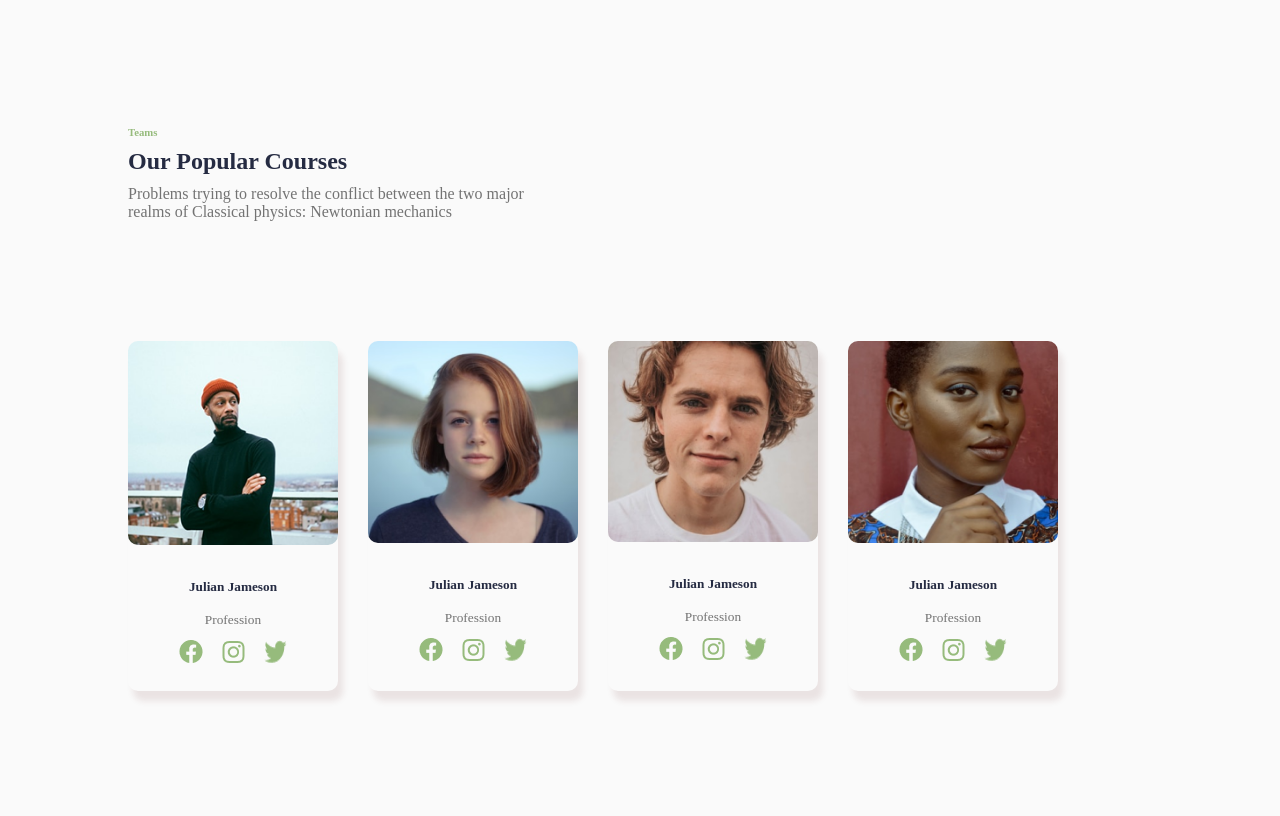
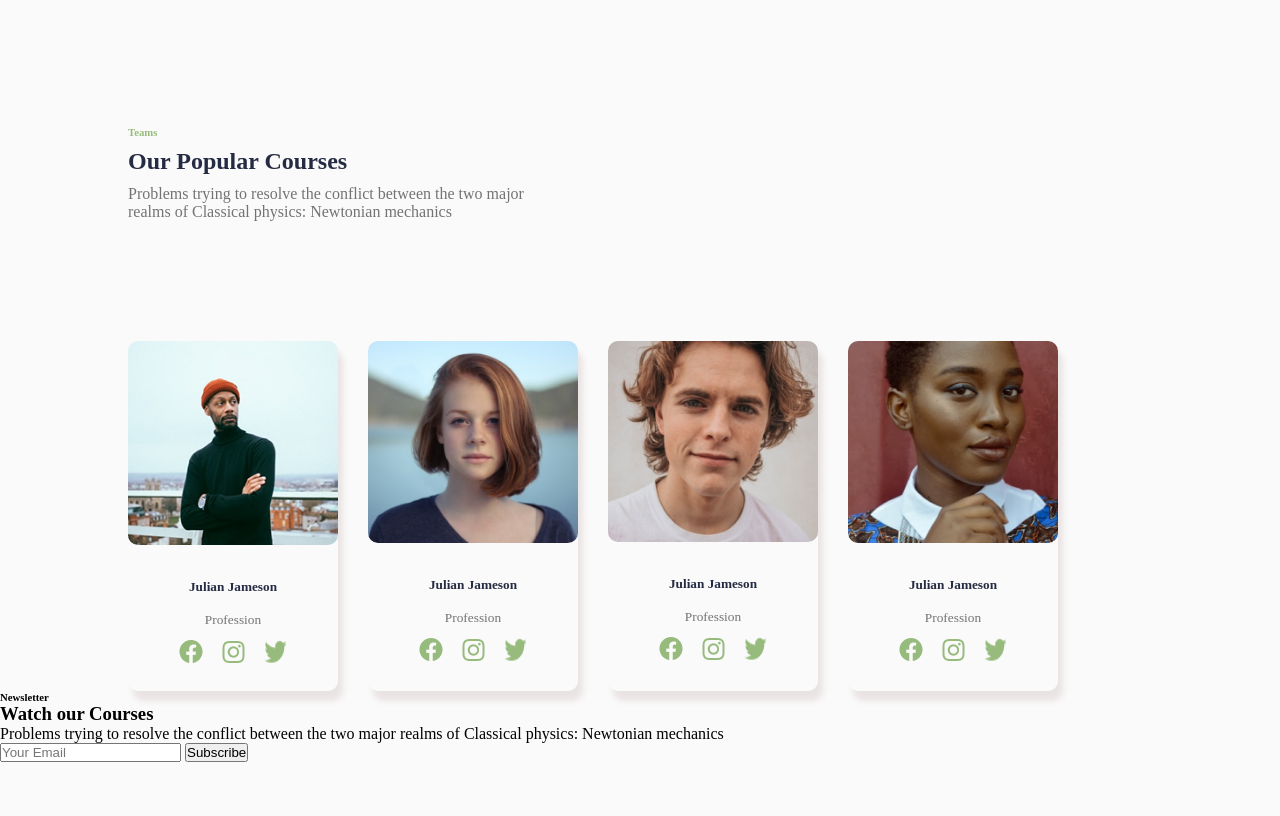
Before and after one commit to umerraza206/Assignment-13, a plain HTML site: page index.html in a window 1280 px wide. Shown: the part 3411-4227 px from the top of the page. Drawn offline with Linux system fonts and the light colour scheme.

Commit message:
index.html

```diff
--- a/index.html
+++ b/index.html
@@ -359,6 +359,21 @@
 
     </section>
 
+    <!-- email-section -->
+
+    <section id="email-section">
+        <div class="email-input ">
+            <h6>Newsletter</h6>
+            <h3>Watch our Courses</h3>
+            <p>Problems trying to resolve the conflict between the two major realms of Classical physics: Newtonian
+                mechanics </p>
+            <div>
+                <input type="email" id="email" name="email" placeholder="Your Email">
+                <button type="submit" >Subscribe</button>
+            </div>
+        </div>
+    </section>
+
 
 
 
```
